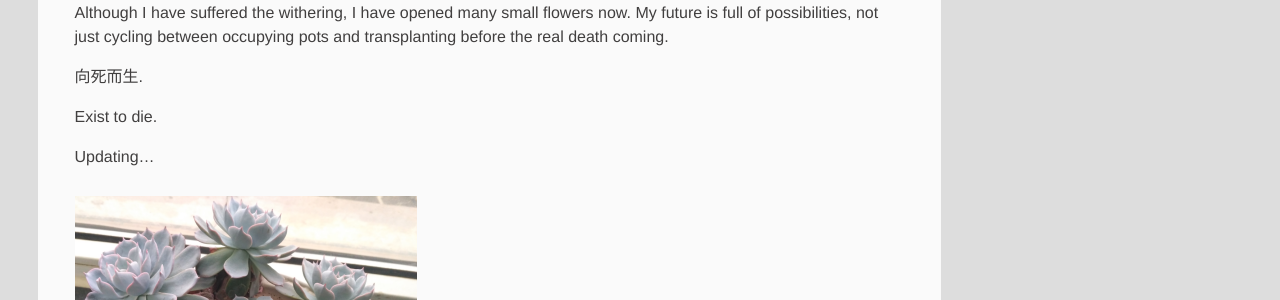
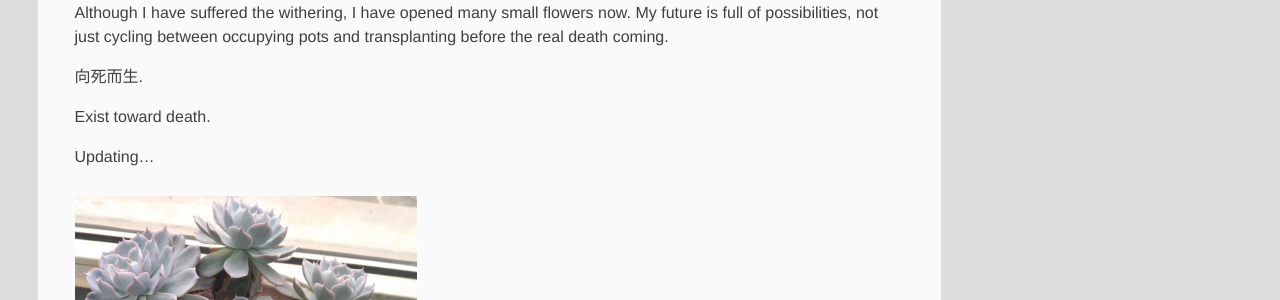
Before and after one commit to PAULYZHENG/paulyzheng.github.io, a Jekyll site: the page built from _posts/2017-09-13-My Flower and I.md, in a window 1280 px wide and 900 px high, scrolled down 2664 px. Shown: the part 152-452 px from the top of the window. Built offline with Jekyll 4.4.1, drawn with Linux system fonts in a browser that asks for light colours; comment, search, counter and statistics services are not loaded.

Commit message:
Update 2017-09-13-My Flower and I.md

```diff
--- a/_posts/2017-09-13-My Flower and I.md
+++ b/_posts/2017-09-13-My Flower and I.md
@@ -65,7 +65,7 @@ Although I have suffered the withering, I have opened many small flowers now. My
 
 向死而生.
 
-Exist to die.
+Exist toward death.
 
 Updating...
 
```
